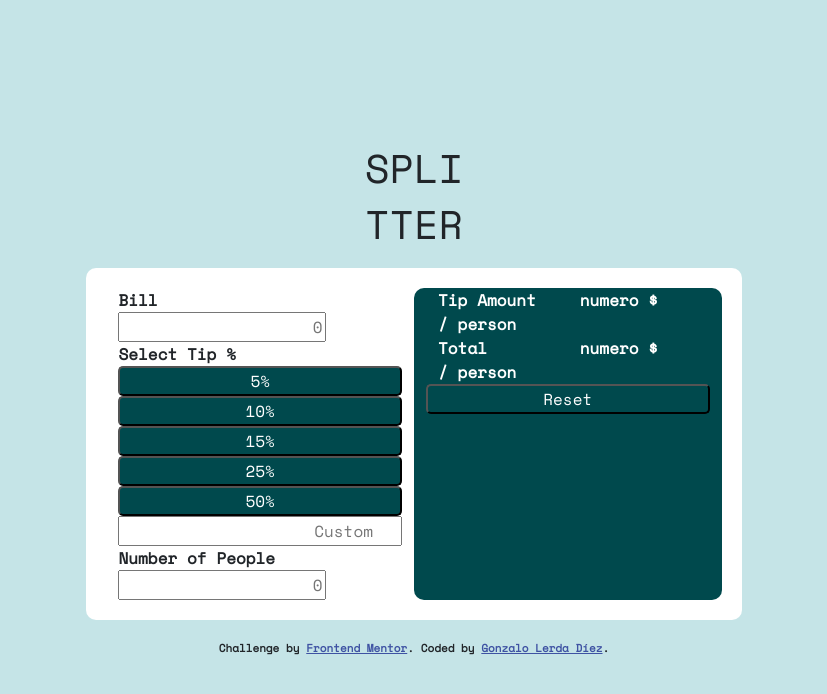
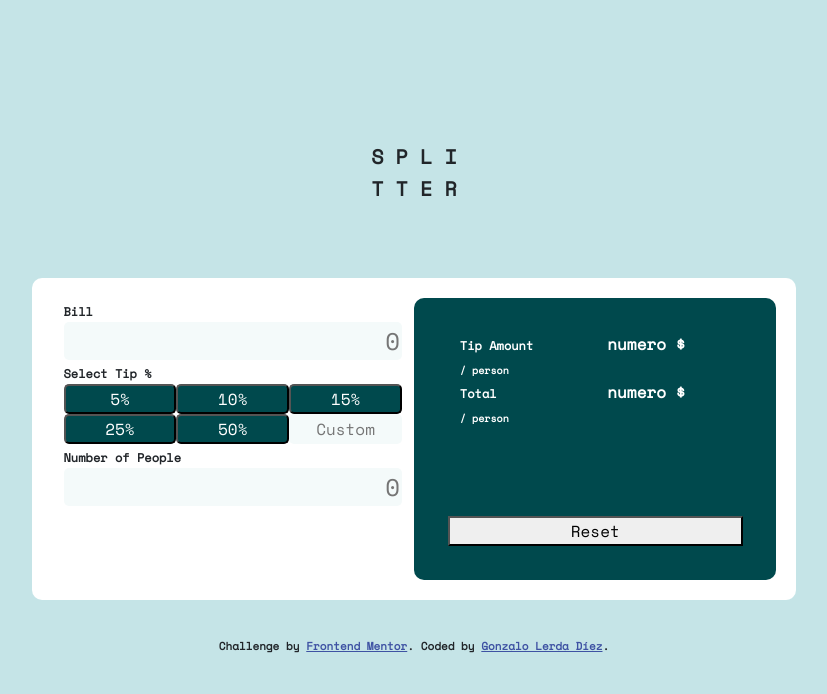
Before and after one commit to GONZOLOL/tip-calculator-app, a plain HTML site: page index.html in a window 1280 px wide. Shown: the whole page, without its empty margins (226-1053 px from the left). Drawn offline with nearby package versions, Linux system fonts and the light colour scheme.

Commit message:
cambio estilos

```diff
--- a/index.html
+++ b/index.html
@@ -17,9 +17,9 @@
   </head>
   <body>
     <div class="align-self-center">
-      <h1>SPLI</h1>
-      <h1>TTER</h1>
-      <div class="block">
+      <h1>S P L I</h1>
+      <h1>T T E R</h1>
+      <form class="block">
         <div class="container">
           <div class="row">
             <div class="col">
@@ -27,22 +27,20 @@
               <input type="text" placeholder="0"> <br>
               <span class="headers">Select Tip %</span> <br>
               <div class="container text-center">
-                <div class="row">
-                    <button>5%</button>
-                    <button>10%</button>
-                    <button>15%</button>
-                </div>
-                <div class="row">
-                    <button>25%</button>
-                    <button>50%</button>
-                    <input type="number" placeholder="Custom">
+                <div class="row row-cols-3 justify-content-between">
+                    <button class="boton">5%</button>
+                    <button class="boton">10%</button>
+                    <button class="boton">15%</button>
+                    <button class="boton">25%</button>
+                    <button class="boton">50%</button>
+                    <input class="" type="number" placeholder="Custom">
                 </div>
               </div>
               <span class="headers">Number of People</span> <br>
               <input type="text" placeholder="0">
             </div>
             <div class="col inner-block">
-              <div class="container">
+              <div class="container blue-block">
                 <div class="row">
                   <div class="col">
                     <span class="headers">Tip Amount</span> <br>
@@ -62,13 +60,13 @@
                   </div>
                 </div>
                 <div class="row">
-                  <button>Reset</button>
+                  <button class="reset">Reset</button>
                 </div>
               </div>
             </div>
           </div>
         </div>
-      </div>
+      </form>
 
       <div class="attribution">
         Challenge by
--- a/style.css
+++ b/style.css
@@ -12,14 +12,35 @@ body {
   justify-content: center;
   background-color: hsl(185, 41%, 84%);
 }
+input[type=text]{
+  font-size: 24px;
+  text-align: right;
+  width: 100%;
+}
+input[type=number] {
+  text-align: center;
+}
+input[type=number]::-webkit-inner-spin-button,
+input[type=number]::-webkit-outer-spin-button {
+  -webkit-appearance: none;
+}
+input[type=number] { appearance:textfield; }
 
+input[type=text], input[type=number] {
+  background-color: hsl(189, 41%, 97%);
+  border: none;
+  border-radius: 5px;
+}
 .block {
   background-color: hsl(0, 0%, 100%);
   border-radius: 10px;
   padding: 20px;
-  margin: 20px;
+  margin-top: 10%;
+  margin-bottom: 5%;
 }
-
+.blue-block {
+  padding: 10%;
+}
 .inner-block {
   background-color: hsl(183, 100%, 15%);
   border-radius: 10px;
@@ -27,9 +48,27 @@ body {
 }
 
 h1 {
+  font-size: 20px;
   text-align: center;
+  font-weight: 700;
 }
 
+.headers {
+  font-size: 12px;
+  margin-bottom: 40px;
+}
+.low-headers {
+  font-size: 10px;
+}
+
+.boton {
+  background-color: hsl(183, 100%, 15%);
+  color: hsl(0, 0%, 100%);
+  border-radius: 5px;
+}
+.reset {
+  margin-top: 30%;
+}
 .attribution {
   font-size: 11px;
   text-align: center;
@@ -37,12 +76,3 @@ h1 {
 .attribution a {
   color: hsl(228, 45%, 44%);
 }
-input {
-  text-align: right;
-}
-button {
-  background-color: hsl(183, 100%, 15%);
-  color: hsl(0, 0%, 100%);
-  border-radius: 5px;
-  width: 33%;
-}
```
